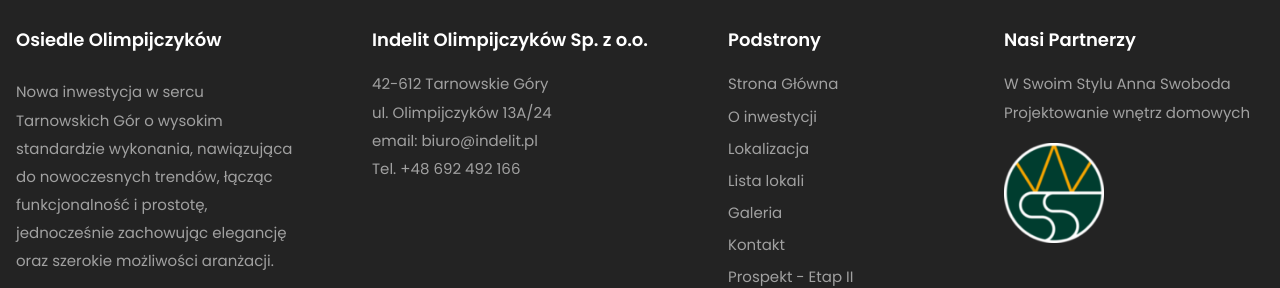
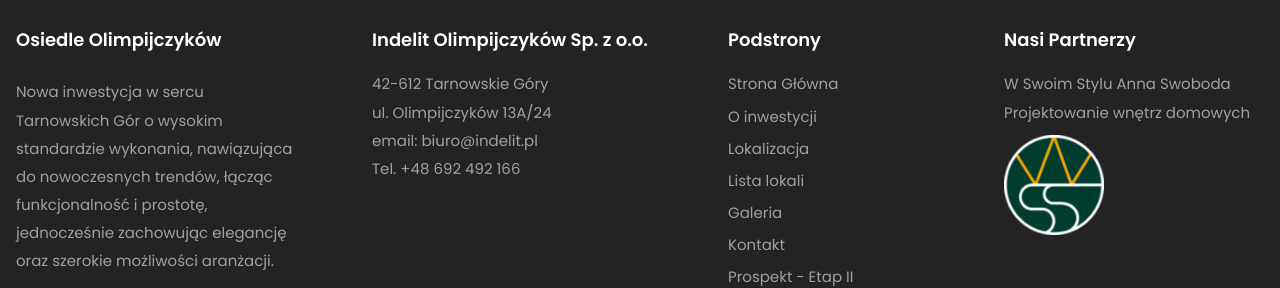
Before and after one commit to skowrxn/osiedle-olimpijczykow-website, a Next.js app: page /rzuty in a window 1280 px wide. Shown: the part 635-923 px from the top of the page. Built offline with nearby package versions, Linux system fonts and the light colour scheme; no server answers; a web font is replaced by a local one.

Commit message:
add link to footer

```diff
--- a/app/components/Footer.js
+++ b/app/components/Footer.js
@@ -104,7 +104,13 @@ export default function Footer() {
                         <p className="text-white text-lg font-semibold mb-4 w-full">
                             Nasi Partnerzy
                         </p>
-                        <div className="text-neutral-400 text-[15px] mb-2 text-left">
+                        <a
+                            href="https://wswoimstylu.pl/oferta/"
+                            target="_blank"
+                            rel="noopener noreferrer"
+                            className="hover:opacity-80 transition-opacity"
+                        >
+                            <div className="text-neutral-400 text-[15px] mb-2 text-left hover:text-white transition-colors">
                                 W Swoim Stylu Anna Swoboda
                                 <br />
                                 Projektowanie wnętrz domowych
@@ -116,6 +122,7 @@ export default function Footer() {
                                 height={40}
                                 className="mt-2"
                             />
+                        </a>
                     </div>
                 </div>
             </div>
```
Lines whose indentation alone changed are shown as unchanged.
